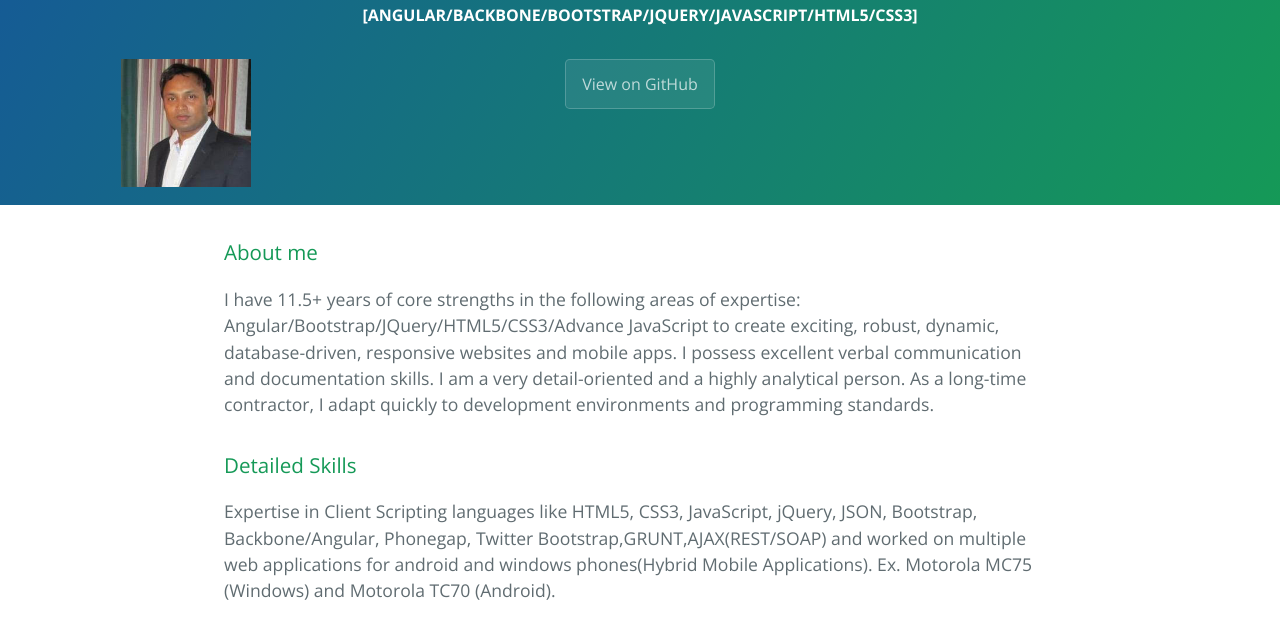
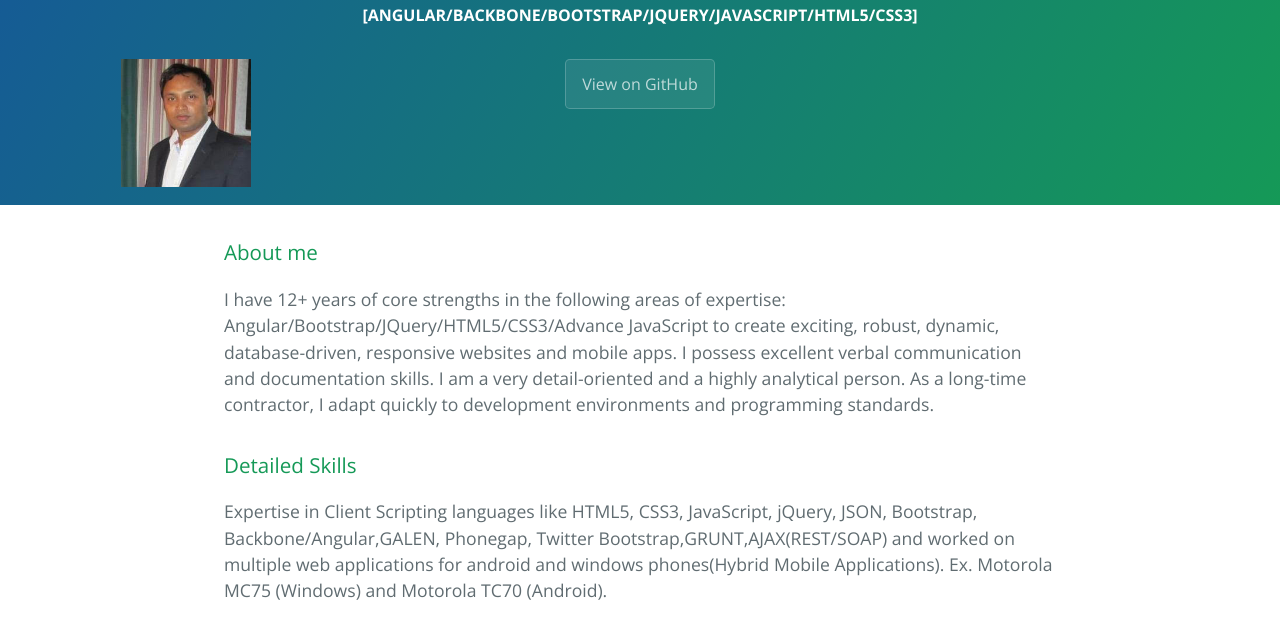
Before and after one commit to brijeshbala82/AngularJS, a plain HTML site: page index.html in a window 1280 px wide. Shown: the part 176-800 px from the top of the page. Drawn offline with nearby package versions, Linux system fonts and the light colour scheme.

Commit message:
Update index.html

```diff
--- a/index.html
+++ b/index.html
@@ -31,13 +31,13 @@
       <h3>
 <a id="welcome-to-github-pages" class="anchor" href="#welcome-to-github-pages" aria-hidden="true"><span aria-hidden="true" class="octicon octicon-link"></span></a>About me</h3>
 
-<p>I have 11.5+ years of core strengths in the following areas of expertise: Angular/Bootstrap/JQuery/HTML5/CSS3/Advance JavaScript to create exciting, robust, dynamic, database-driven, responsive websites and mobile apps. I possess excellent verbal communication and documentation skills. I am a very detail-oriented and a highly analytical person. As a long-time contractor, I adapt quickly to development environments and programming standards.
+<p>I have 12+ years of core strengths in the following areas of expertise: Angular/Bootstrap/JQuery/HTML5/CSS3/Advance JavaScript to create exciting, robust, dynamic, database-driven, responsive websites and mobile apps. I possess excellent verbal communication and documentation skills. I am a very detail-oriented and a highly analytical person. As a long-time contractor, I adapt quickly to development environments and programming standards.
 </p>
 
 <h3>
 <a id="designer-templates" class="anchor" href="#designer-templates" aria-hidden="true"><span aria-hidden="true" class="octicon octicon-link"></span></a>Detailed Skills</h3>
 
-<p>Expertise in Client Scripting languages like HTML5, CSS3, JavaScript, jQuery, JSON, Bootstrap, Backbone/Angular, Phonegap, Twitter Bootstrap,GRUNT,AJAX(REST/SOAP) and worked on multiple web applications for android and windows phones(Hybrid Mobile Applications). Ex. Motorola MC75 (Windows) and Motorola TC70 (Android).
+<p>Expertise in Client Scripting languages like HTML5, CSS3, JavaScript, jQuery, JSON, Bootstrap, Backbone/Angular,GALEN, Phonegap, Twitter Bootstrap,GRUNT,AJAX(REST/SOAP) and worked on multiple web applications for android and windows phones(Hybrid Mobile Applications). Ex. Motorola MC75 (Windows) and Motorola TC70 (Android).
 </p>
 
 <h3>
```
